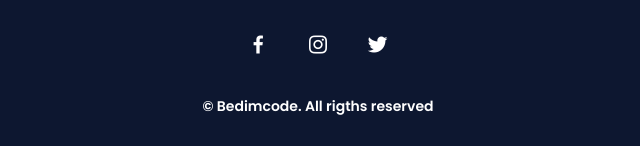
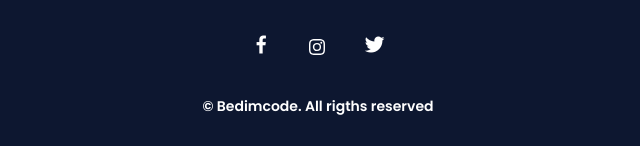
Before and after one commit to aldisamjay-dotcom/latihan-5.io, a plain HTML site: page index.html in a window 1280 px wide. Shown: the part 3463-3609 px from the top of the page, 322-962 px from the left. Drawn offline with nearby package versions, Linux system fonts and the light colour scheme.

Commit message:
Update index.html

```diff
--- a/index.html
+++ b/index.html
@@ -191,7 +191,9 @@
             <p class="footer__title">Aldi</p>
             <div class="footer__social">
                 <a href="#" class="footer__icon"><i class='bx bxl-facebook' ></i></a>
-                <a href="#" class="footer__icon"><i class='bx bxl-instagram' ></i></a>
+                <a href="#" class="footer__icon"><svg xmlns="http://www.w3.org/2000/svg" width="16" height="16" fill="currentColor" class="bi bi-instagram" viewBox="0 0 16 16">
+  <path d="M8 0C5.829 0 5.556.01 4.703.048 3.85.088 3.269.222 2.76.42a3.9 3.9 0 0 0-1.417.923A3.9 3.9 0 0 0 .42 2.76C.222 3.268.087 3.85.048 4.7.01 5.555 0 5.827 0 8.001c0 2.172.01 2.444.048 3.297.04.852.174 1.433.372 1.942.205.526.478.972.923 1.417.444.445.89.719 1.416.923.51.198 1.09.333 1.942.372C5.555 15.99 5.827 16 8 16s2.444-.01 3.298-.048c.851-.04 1.434-.174 1.943-.372a3.9 3.9 0 0 0 1.416-.923c.445-.445.718-.891.923-1.417.197-.509.332-1.09.372-1.942C15.99 10.445 16 10.173 16 8s-.01-2.445-.048-3.299c-.04-.851-.175-1.433-.372-1.941a3.9 3.9 0 0 0-.923-1.417A3.9 3.9 0 0 0 13.24.42c-.51-.198-1.092-.333-1.943-.372C10.443.01 10.172 0 7.998 0zm-.717 1.442h.718c2.136 0 2.389.007 3.232.046.78.035 1.204.166 1.486.275.373.145.64.319.92.599s.453.546.598.92c.11.281.24.705.275 1.485.039.843.047 1.096.047 3.231s-.008 2.389-.047 3.232c-.035.78-.166 1.203-.275 1.485a2.5 2.5 0 0 1-.599.919c-.28.28-.546.453-.92.598-.28.11-.704.24-1.485.276-.843.038-1.096.047-3.232.047s-2.39-.009-3.233-.047c-.78-.036-1.203-.166-1.485-.276a2.5 2.5 0 0 1-.92-.598 2.5 2.5 0 0 1-.6-.92c-.109-.281-.24-.705-.275-1.485-.038-.843-.046-1.096-.046-3.233s.008-2.388.046-3.231c.036-.78.166-1.204.276-1.486.145-.373.319-.64.599-.92s.546-.453.92-.598c.282-.11.705-.24 1.485-.276.738-.034 1.024-.044 2.515-.045zm4.988 1.328a.96.96 0 1 0 0 1.92.96.96 0 0 0 0-1.92m-4.27 1.122a4.109 4.109 0 1 0 0 8.217 4.109 4.109 0 0 0 0-8.217m0 1.441a2.667 2.667 0 1 1 0 5.334 2.667 2.667 0 0 1 0-5.334"/>
+</svg>
                 <a href="#" class="footer__icon"><i class='bx bxl-twitter' ></i></a>
             </div>
             <p class="footer__copy">&#169; Bedimcode. All rigths reserved</p>
```
